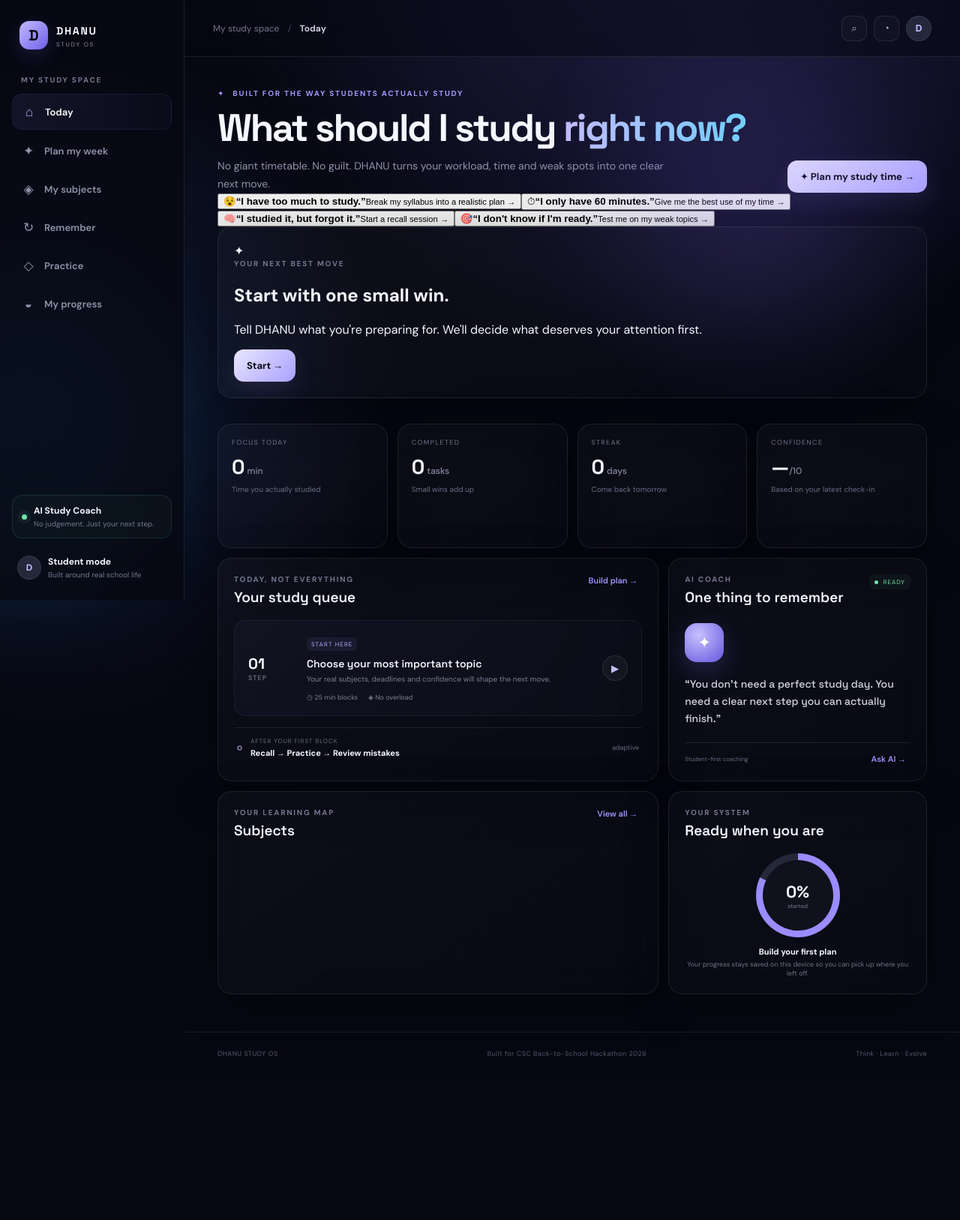
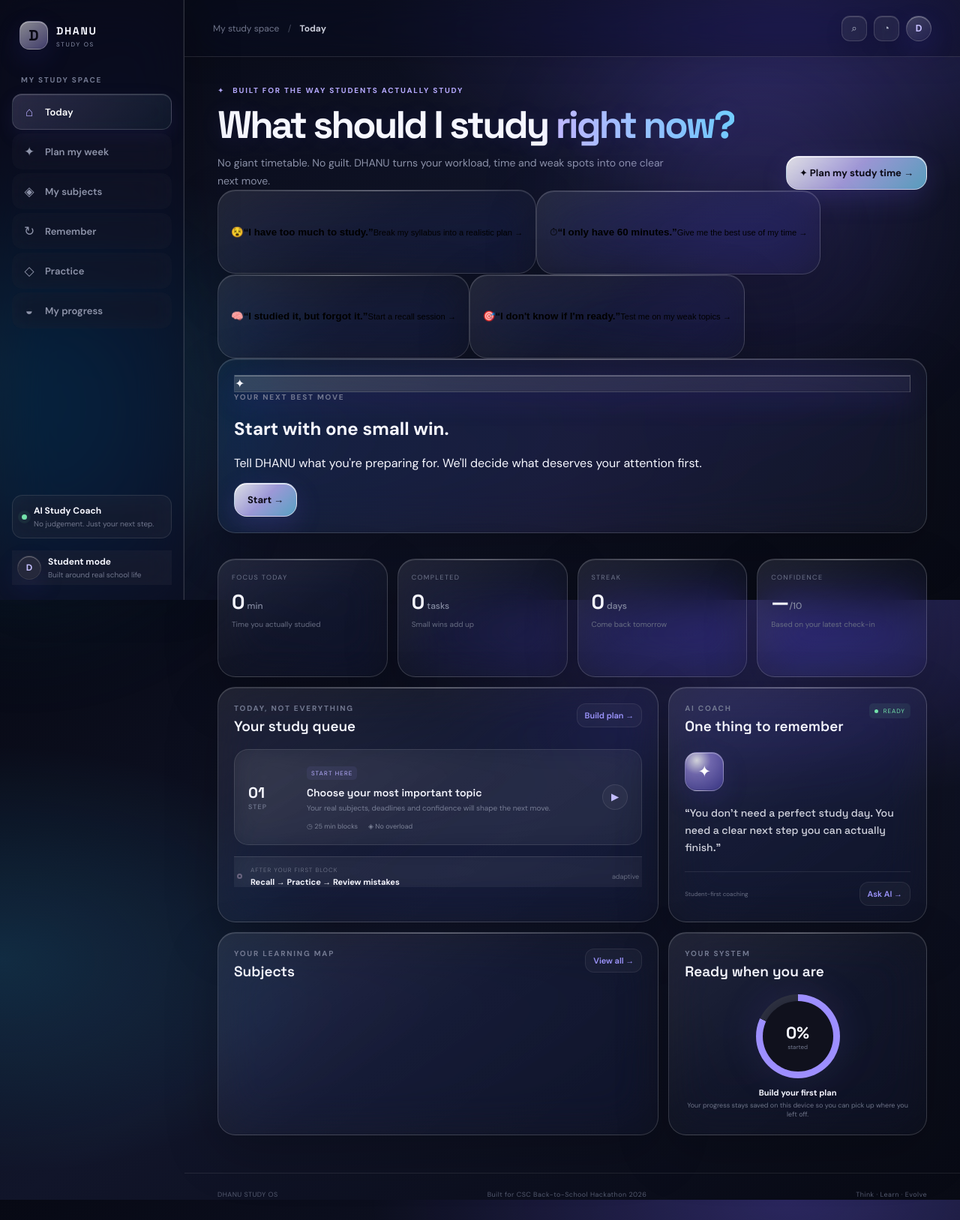
Before and after one commit to dhanush893/DhanuStudyOS, a Flask app: page / in a window 1280 px wide. Shown: the whole page at 75% size. Before the commit the page ends 1408 px from the top, so only its background shows below. Run offline with Flask 3, Linux system fonts and the light colour scheme.

Commit message:
Fix Liquid Glass CSS loading and cache bust static assets

```diff
--- a/templates/index.html
+++ b/templates/index.html
@@ -4,7 +4,9 @@
   <meta charset="utf-8"><meta name="viewport" content="width=device-width, initial-scale=1"><meta name="theme-color" content="#070914">
   <title>DHANU STUDY OS — Your Student Command Center</title>
   <link rel="preconnect" href="https://fonts.googleapis.com"><link rel="preconnect" href="https://fonts.gstatic.com" crossorigin>
-  <link href="https://fonts.googleapis.com/css2?family=DM+Sans:wght@400;500;600;700&family=Space+Grotesk:wght@500;600;700&display=swap" rel="stylesheet"><link rel="stylesheet" href="/static/style.css">
+  <link href="https://fonts.googleapis.com/css2?family=DM+Sans:wght@400;500;600;700&family=Space+Grotesk:wght@500;600;700&display=swap" rel="stylesheet">
+  <link rel="stylesheet" href="/static/style.css?v=20260915">
+  <link rel="stylesheet" href="/static/student.css?v=20260915">
 </head>
 <body>
 <div class="ambient ambient-one"></div><div class="ambient ambient-two"></div>
@@ -32,4 +34,4 @@
 <section class="page tool-view hidden-view" id="quiz-view"><div class="empty-feature panel"><div class="feature-orb">◇</div><div class="eyebrow">PRACTICE LAB</div><h1>Know you're ready <span>before the exam.</span></h1><p>Practice questions should expose your weak spots, not just make you feel busy. Generate targeted questions from your real subjects.</p><button class="primary-btn" id="quiz-start">Build a practice set →</button></div></section>
 <section class="page tool-view hidden-view" id="progress-view"><div class="empty-feature panel"><div class="feature-orb">◒</div><div class="eyebrow">PROGRESS</div><h1>Measure learning, <span>not busyness.</span></h1><p>Track completed tasks, real focus time and confidence checks. Your dashboard should tell you what to do next.</p><div class="analytics-row"><div><b id="progress-focus">0m</b><span>Focus time</span></div><div><b id="progress-done">0</b><span>Tasks done</span></div><div><b id="progress-streak">0</b><span>Day streak</span></div></div></div></section>
 <footer><span>DHANU STUDY OS</span><span>Built for CSC Back-to-School Hackathon 2026</span><span>Think · Learn · Evolve</span></footer>
-</main></div><script src="/static/app.js"></script></body></html>
+</main></div><script src="/static/app.js?v=20260915"></script></body></html>
```
